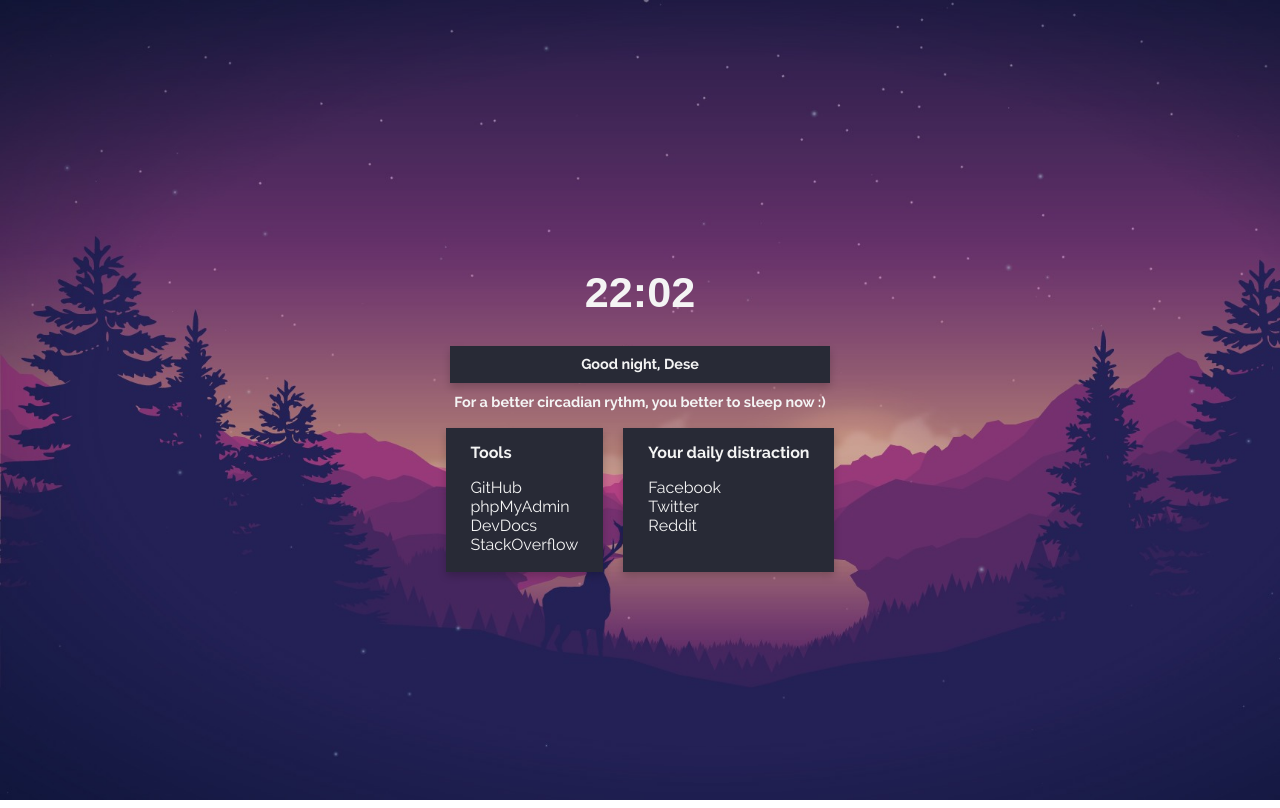
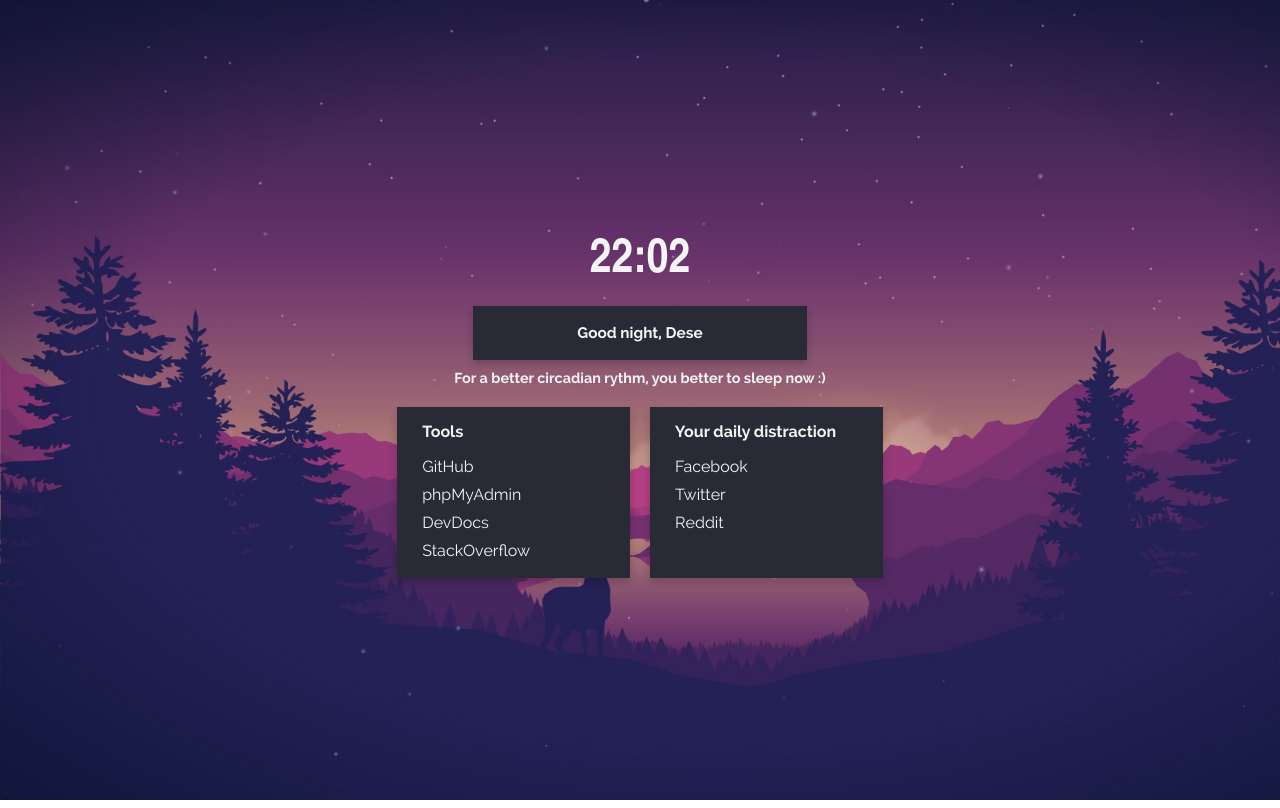
Before and after one commit to desenfirman/my-custom-new-tab, a plain HTML site: page index.html in a window 1280 px wide. Drawn offline with Linux system fonts and the light colour scheme; a script that the page names is missing.

Commit message:
layouting and fixing walpaper bug

```diff
--- a/css/custom-style.css
+++ b/css/custom-style.css
@@ -22,6 +22,10 @@ ul{
 	padding: 0;
 }
 
+li{
+	margin: 5% 0 5% 0;
+}
+
 a{
 	text-decoration: none;
     color: #f4f4f4;
@@ -38,28 +42,40 @@ a{
 
 .main{
 	display: flex;
-	width: 50%;
+	width: 40%;
 	justify-content: center;
 	align-items: center;
 	flex-direction: column;
 }
 
 .header{
-	width: 60%;
+	width: 100%;
 	font-size: 60%;
+	display: flex;
+	flex-direction: column;
+	justify-content: center;
+}
+
+#link{
+	width: 100%;
+	padding: 0;
 }
 
 #time
 {
-	font-family: 'arial';
-	font-size: 450%;
+	font-family: 'arial narrow';
+	font-size: 500%;
 }
 
 #greeter{
-  	padding: 10px 10px 10px 10px;
+	width: 60%;
+	font-size: 2.6ch;
+	align-self: center;
+  	padding: 18px 15px 18px 15px;
 }
 
 #tools, #distraction{
+	width: 100%;
   	padding: 0px 25px 2px 25px;
   	margin: 5px 10px 5px 10px;
 }
@@ -69,5 +85,10 @@ h4{
 	margin-top: 15px;
 }
 
-#greeter, #sleep-reminder, #connection-check, #link{
+#time, #greeter, #link{
+	margin: 1.5% auto 1.5% auto;
 }
+
+#sleep-reminder, #connection-check{
+	margin: 0.5% auto 0.5% auto;
+}
--- a/js/custom-script.js
+++ b/js/custom-script.js
@@ -64,7 +64,7 @@ function setWallpaper()
         imagePrefix = "evening";
     }
     else if (h < 15) {
-        imagePrefix = "morning";
+        imagePrefix = "noon";
     }
     else if (h < 20) {
         imagePrefix = "afternoon";
```
